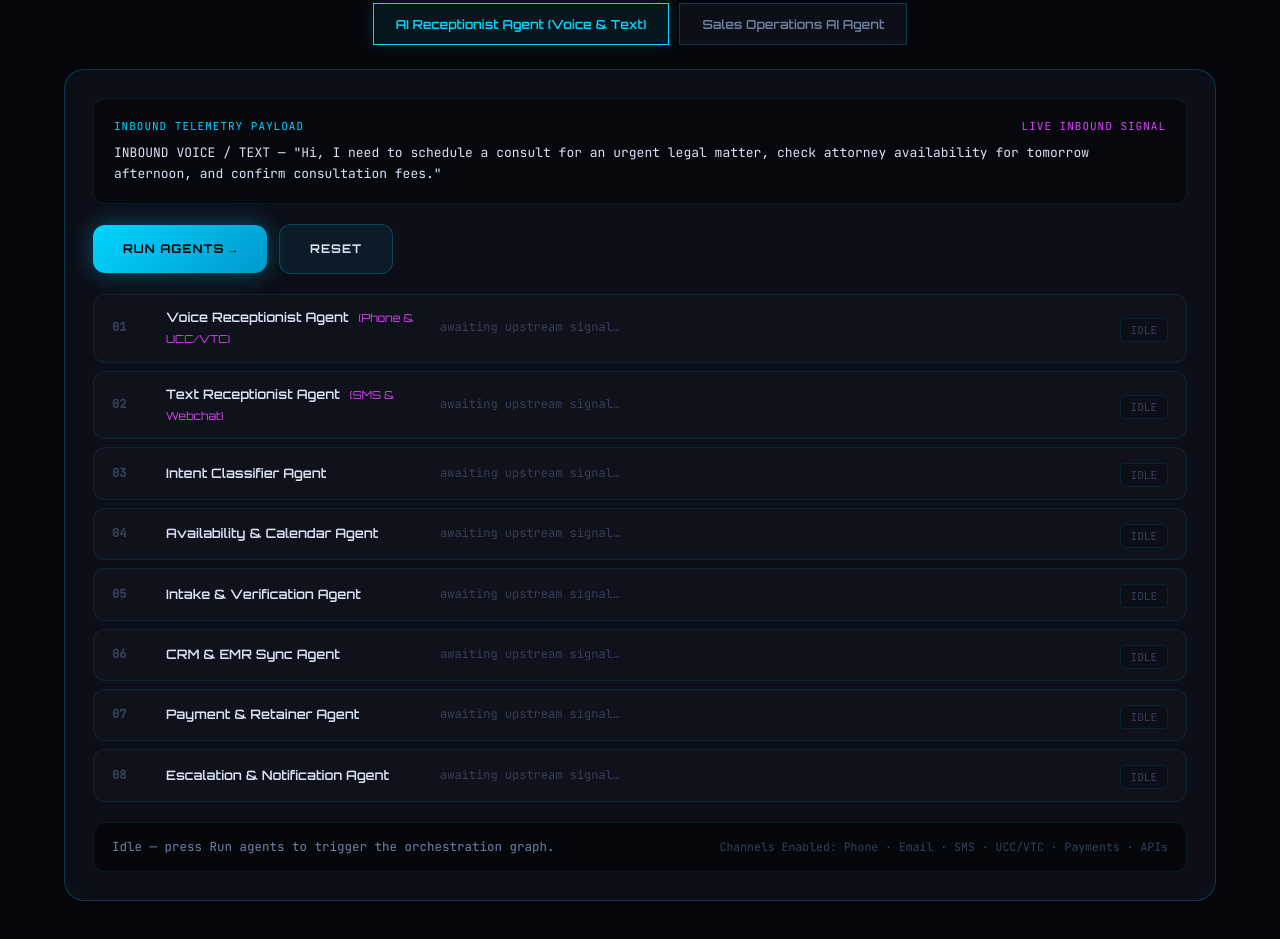
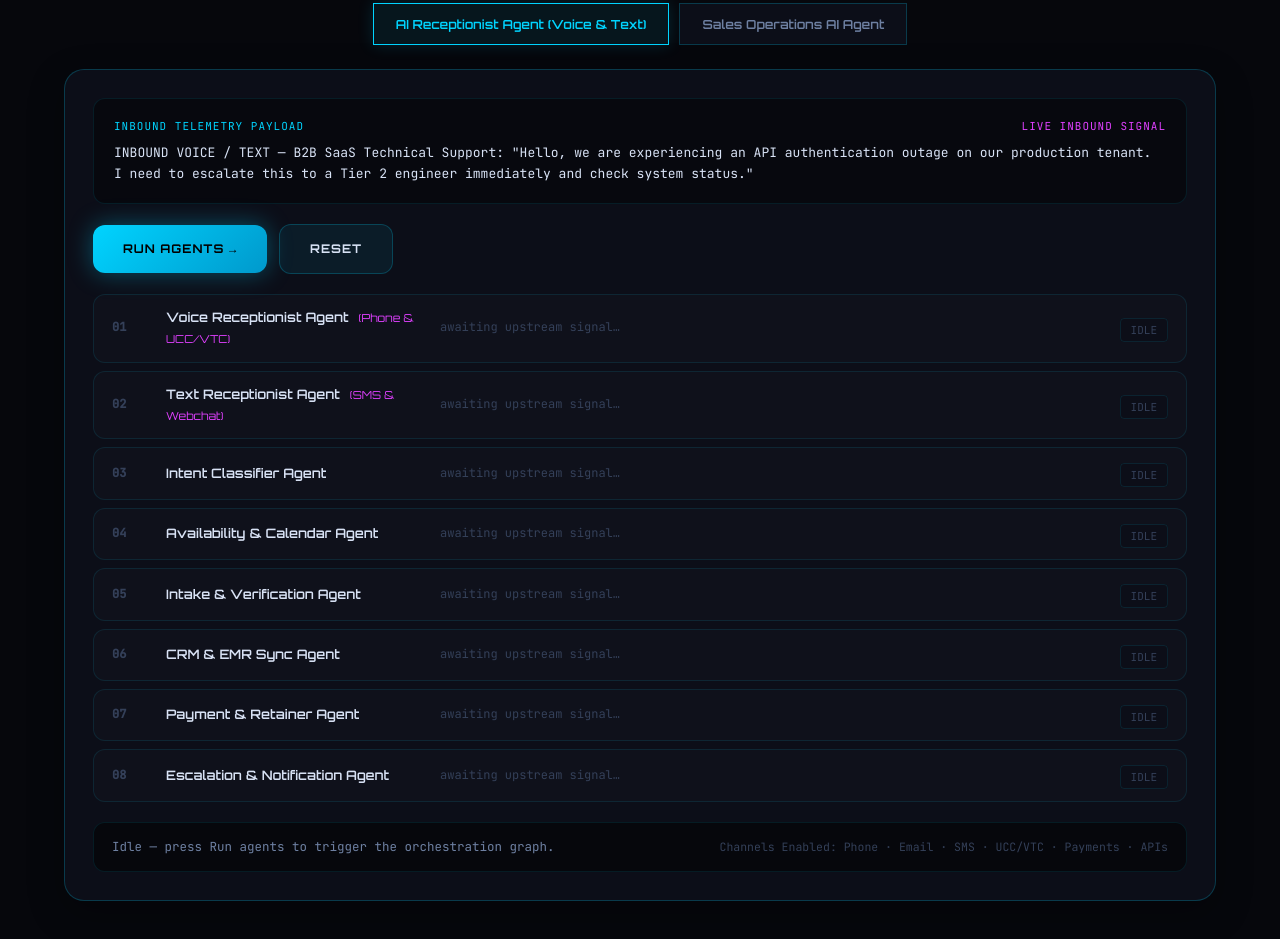
Before and after one commit to donny-devops/pipefish-labs, a plain HTML site: page index.html in a window 1280 px wide. Shown: the part 8433-9372 px from the top of the page. Drawn offline with Linux system fonts and the light colour scheme.

Commit message:
Update Scenario 1 simulator payload to B2B SaaS Technical Support API outage prompt

```diff
--- a/index.html
+++ b/index.html
@@ -1318,7 +1318,7 @@
           <span id="demo-payload-type" style="color:var(--magenta)">LIVE INBOUND SIGNAL</span>
         </div>
         <div class="demo-payload-text" id="demo-payload-text">
-          INBOUND VOICE / TEXT — "Hi, I need to schedule a consult for an urgent legal matter, check attorney availability for tomorrow afternoon, and confirm consultation fees."
+          INBOUND VOICE / TEXT — B2B SaaS Technical Support: "Hello, we are experiencing an API authentication outage on our production tenant. I need to escalate this to a Tier 2 engineer immediately and check system status."
         </div>
       </div>
 
@@ -1840,7 +1840,7 @@ document.querySelectorAll('.ai').forEach(el => io.observe(el));
 /* ── INTERACTIVE DEMO LOGIC ── */
 const demoScenarios = {
   receptionist: {
-    payload: 'INBOUND VOICE / TEXT — "Hi, I need to schedule a consult for an urgent legal matter, check attorney availability for tomorrow afternoon, and confirm consultation fees."',
+    payload: 'INBOUND VOICE / TEXT — B2B SaaS Technical Support: "Hello, we are experiencing an API authentication outage on our production tenant. I need to escalate this to a Tier 2 engineer immediately and check system status."',
     channel: 'Channels Enabled: Phone · Email · SMS · UCC/VTC · Payments · APIs',
     nodes: [
       { n: '01', name: 'Voice Receptionist Agent', sub: '(Phone & UCC/VTC)', status: 'awaiting upstream signal…' },
```
